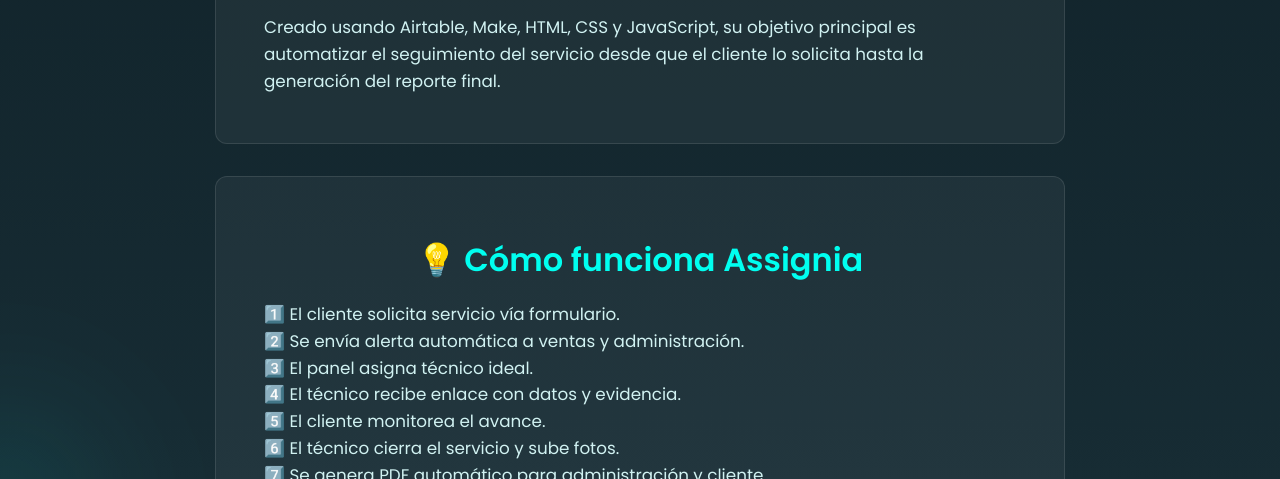
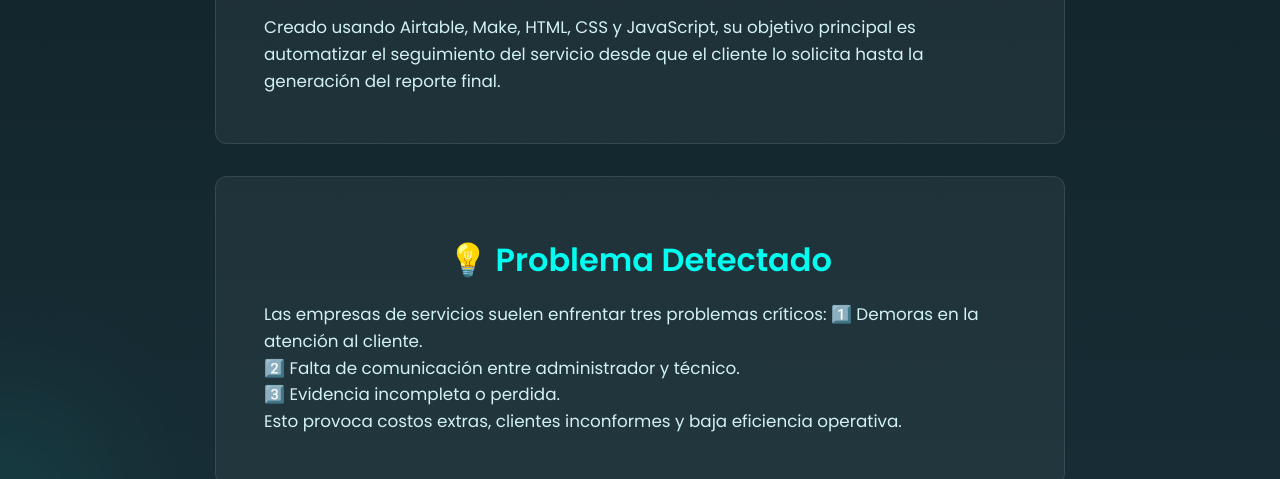
Before and after one commit to Leandro-Resendiz/Portafolio_Profesional_Leandro_Resendiz, a plain HTML site: page proyectos/Assignia.html in a window 1280 px wide. Shown: the part 473-952 px from the top of the page. Drawn offline with Linux system fonts and the light colour scheme.

Commit message:
Update Assignia.html

```diff
--- a/proyectos/Assignia.html
+++ b/proyectos/Assignia.html
@@ -186,27 +186,22 @@
     <p>Un sistema autónomo que conecta clientes, administración y técnicos de forma automática.</p>
   </header>
 
-<!-- Sección de video Assignia integrada al estilo actual -->
-  <!-- DOLOR DEL NEGOCIO -->
+
+  <!-- Introducción -->
   <section>
     <h2>📌 Introducción</h2>
-
     <p>Assignia es un sistema de gestión de servicios diseñado para optimizar la comunicación entre clientes, administradores y técnicos, asegurando procesos claros, tiempos de respuesta rápidos y evidencia documentada de cada servicio realizado.</p>
-    <p>
-Creado usando Airtable, Make, HTML, CSS y JavaScript, su objetivo principal es automatizar el seguimiento del servicio desde que el cliente lo solicita hasta la generación del reporte final.</p>
+    <p>Creado usando Airtable, Make, HTML, CSS y JavaScript, su objetivo principal es automatizar el seguimiento del servicio desde que el cliente lo solicita hasta la generación del reporte final.</p>
   </section>
 
-  <!-- CÓMO FUNCIONA -->
+  <!-- PROBLEMA DETECTADO -->
   <section>
-    <h2>💡 Cómo funciona Assignia</h2>
-    <p>
-      1️⃣ El cliente solicita servicio vía formulario.<br>
-      2️⃣ Se envía alerta automática a ventas y administración.<br>
-      3️⃣ El panel asigna técnico ideal.<br>
-      4️⃣ El técnico recibe enlace con datos y evidencia.<br>
-      5️⃣ El cliente monitorea el avance.<br>
-      6️⃣ El técnico cierra el servicio y sube fotos.<br>
-      7️⃣ Se genera PDF automático para administración y cliente.
+    <h2>💡 Problema Detectado</h2>
+    <p>Las empresas de servicios suelen enfrentar tres problemas críticos:
+      1️⃣ Demoras en la atención al cliente.<br>
+      2️⃣ Falta de comunicación entre administrador y técnico.<br>
+      3️⃣ Evidencia incompleta o perdida.<br>
+    Esto provoca costos extras, clientes inconformes y baja eficiencia operativa.
     </p>
   </section>
 
```
